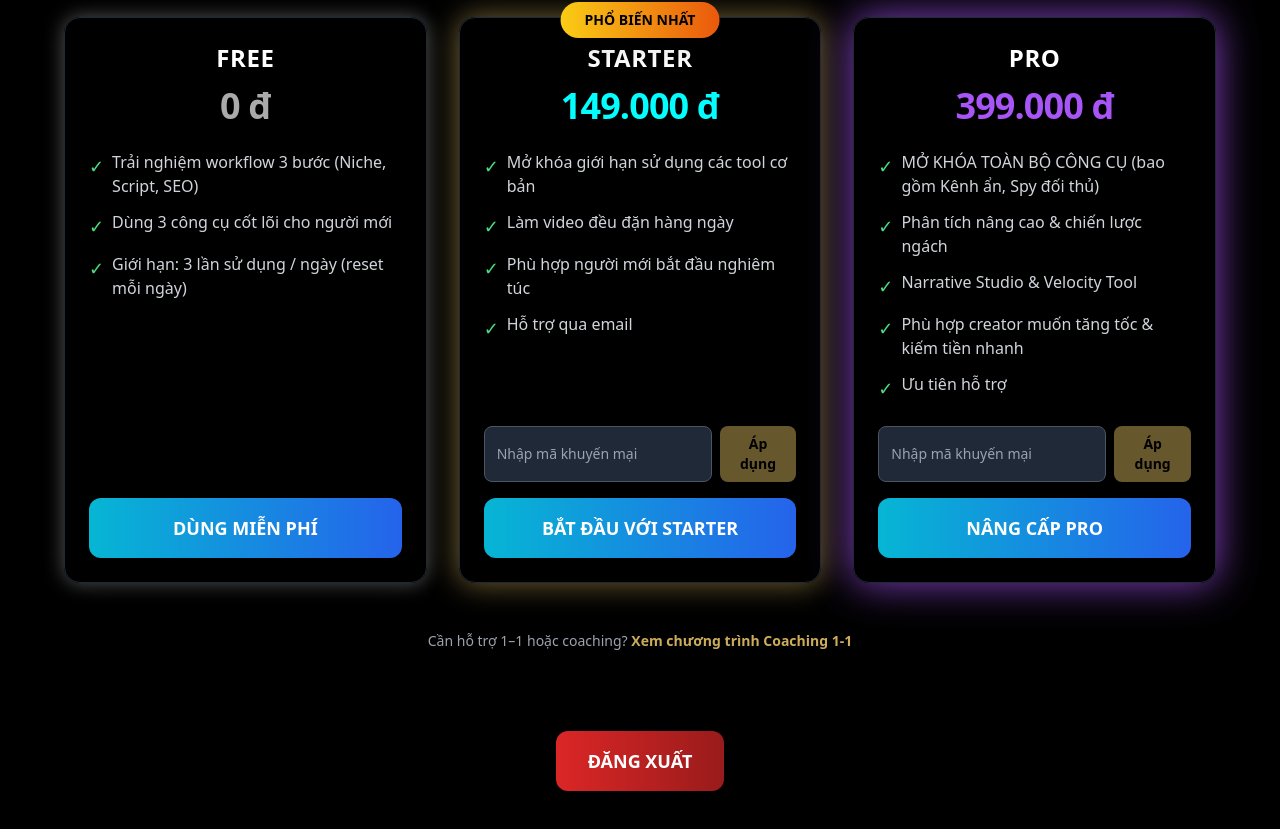
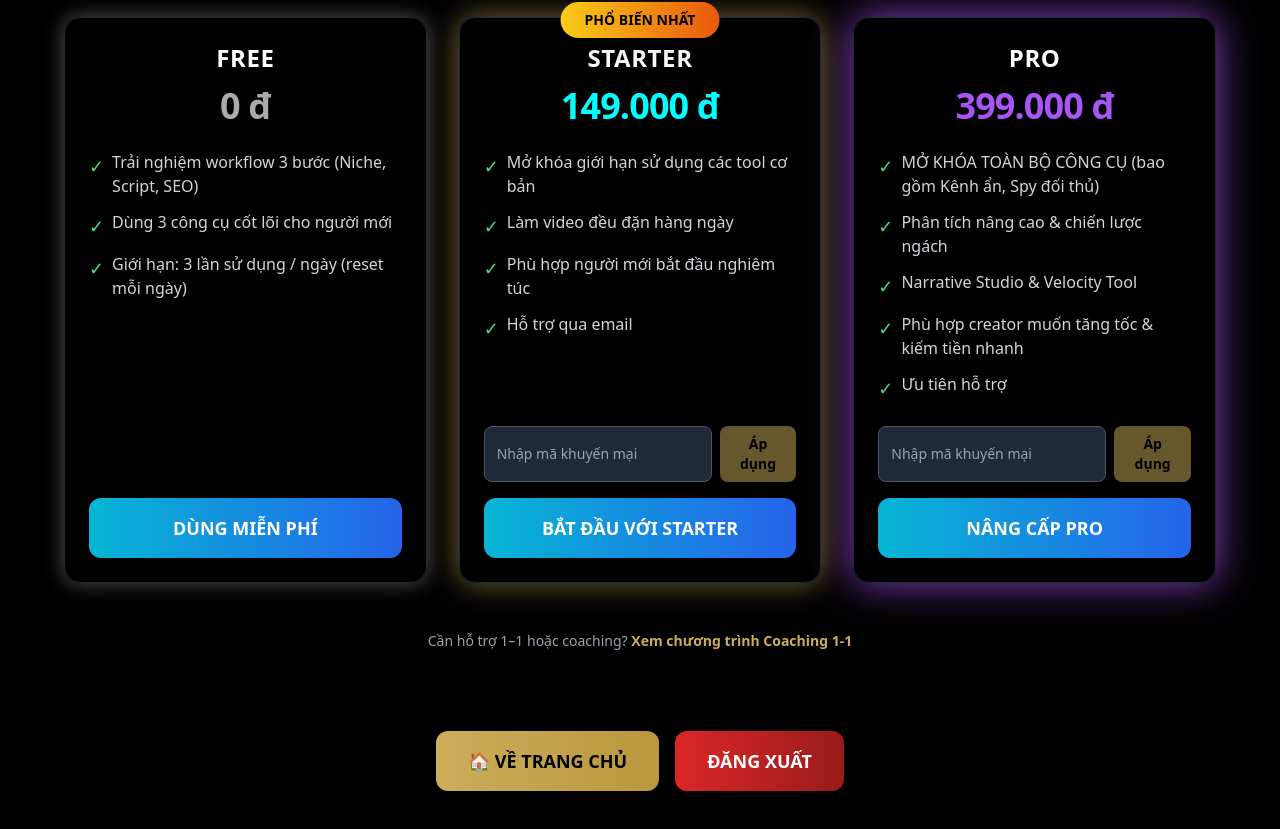
Before and after one commit to Horizon-PVT/seenweb-main, a Next.js app: page /dashboard in a window 1280 px wide. Shown: the part 1124-1953 px from the top of the page. Built offline with nearby package versions, Linux system fonts and the light colour scheme; no server answers; sample sign-in values are in the browser's storage.

Commit message:
Update dashboard.tsx

```diff
--- a/pages/dashboard.tsx
+++ b/pages/dashboard.tsx
@@ -59,8 +59,14 @@ export default function Dashboard() {
           </div>
         </div>
 
-        {/* Logout button - Sử dụng signOut đúng cách */}
-        <div className="text-center py-10">
+        {/* Navigation buttons */}
+        <div className="text-center py-10 space-x-4">
+          <button
+            onClick={() => router.push("/")}
+            className="px-8 py-4 bg-gradient-to-r from-[#CDAD5A] to-[#B8973D] text-black font-bold text-lg rounded-xl hover:shadow-lg transition-all"
+          >
+            🏠 VỀ TRANG CHỦ
+          </button>
           <button
             onClick={() => signOut({ callbackUrl: "/" })}
             className="px-8 py-4 bg-gradient-to-r from-red-600 to-red-800 text-white font-bold text-lg rounded-xl hover:from-red-700 hover:to-red-900 transition-all shadow-lg"
```
